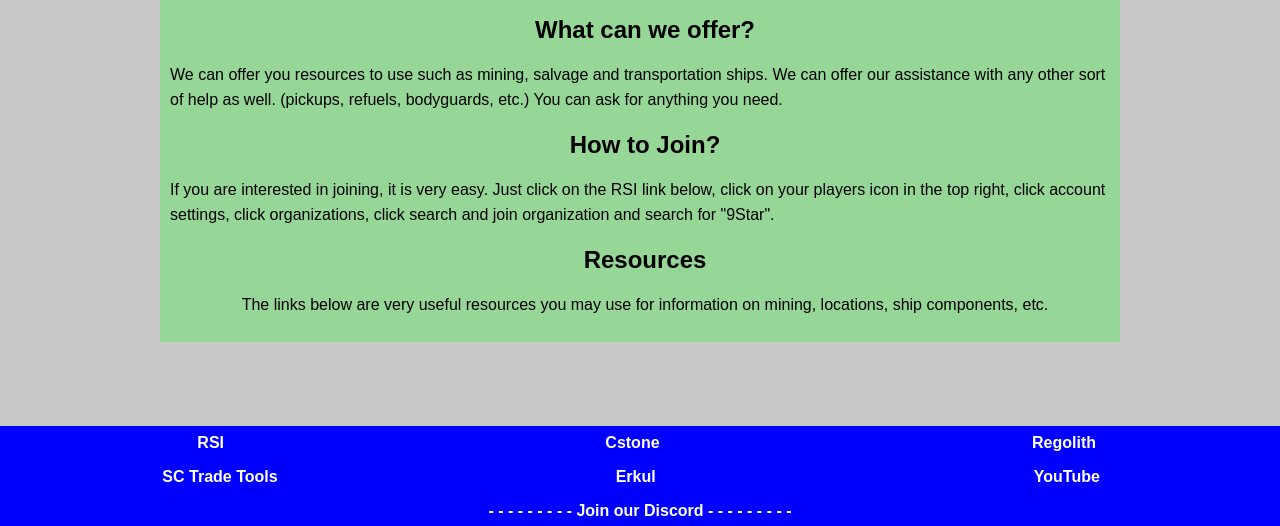
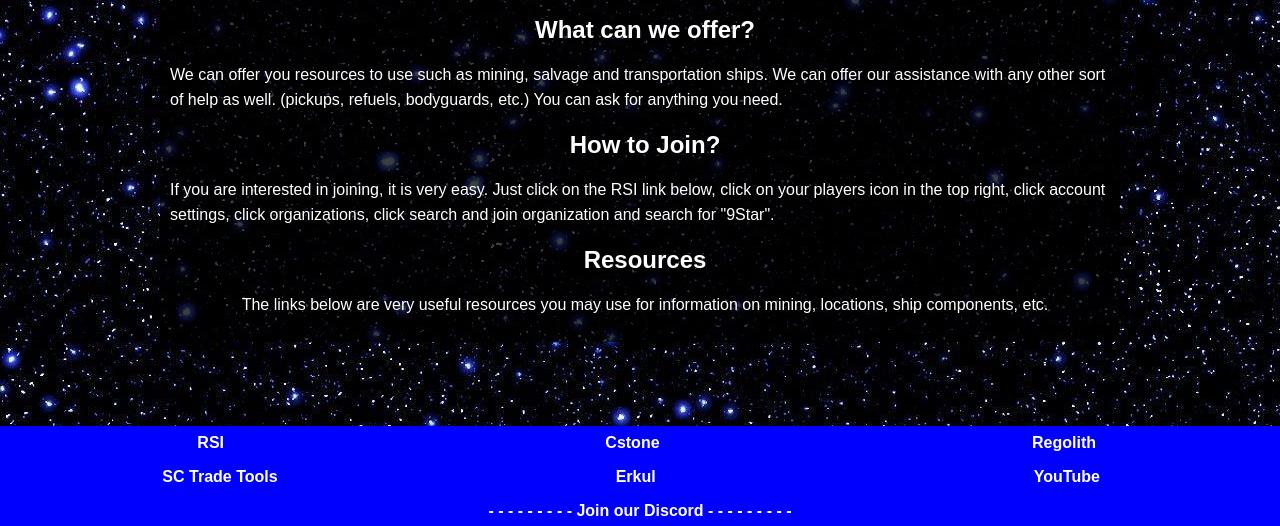
Before and after one commit to darenbooth/9_Star, a plain HTML site: page index.html in a window 1280 px wide. Shown: the part 274-800 px from the top of the page. Drawn offline with Linux system fonts and the light colour scheme.

Commit message:
Add files via upload
Implement background and text color change

```diff
--- a/CSS/styles.css
+++ b/CSS/styles.css
@@ -1,7 +1,7 @@
 body {
   margin: 0px;
   font-family: Arial;
-  background-color: rgb(200, 200, 200);
+  background-image: url(https://raw.githubusercontent.com/darenbooth/9_Star/refs/heads/main/Assets/starbackground.jpg);
 }
 
 .header {
@@ -43,7 +43,7 @@ body {
   position: static;
   margin: 125px auto;
   padding-bottom: 25px;
-  background-color: rgba(0, 255, 0, 0.25);
+  background-color: rgba(0, 0, 0, 0.75);
   width: 75%;
 }
 
@@ -56,7 +56,7 @@ h1 {
   justify-content: center;
   line-height: 25px;
   margin-left: 10px;
-  color: black;
+  color: white;
 }
 
 .link_container {
```
